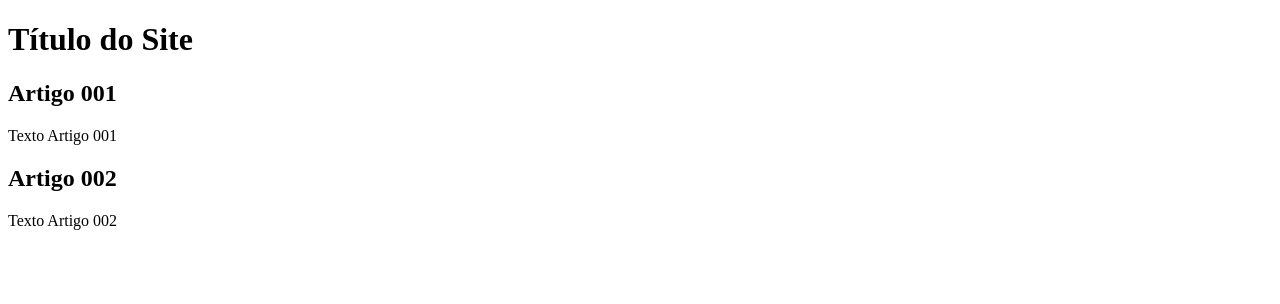
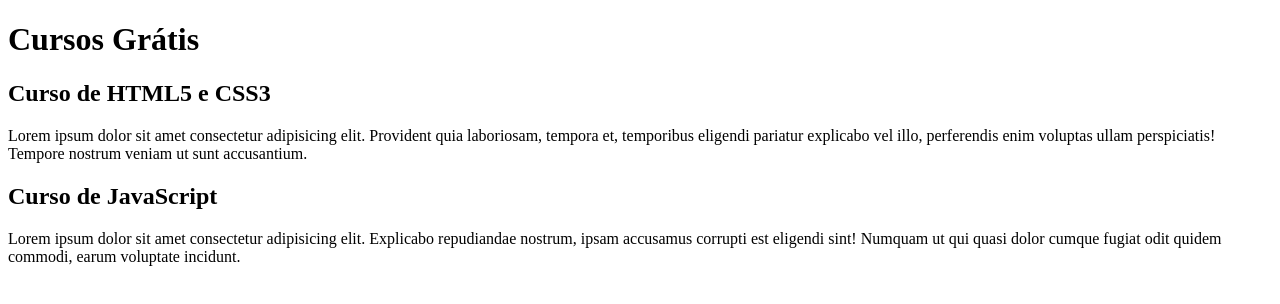
Before and after one commit to Julianapazevedo/Projeto-site, a plain HTML site: page index.html in a window 1280 px wide. Drawn offline with Linux system fonts and the light colour scheme.

Commit message:
comecei a escrever o conteúdo

```diff
--- a/index.html
+++ b/index.html
@@ -9,15 +9,15 @@
 <body>
     <main>
         <header>
-            <h1>Título do Site</h1>
+            <h1>Cursos Grátis</h1>
         </header>
         <article>
-            <h2>Artigo 001</h2>
-            <p>Texto Artigo 001</p>
+            <h2>Curso de HTML5 e CSS3</h2>
+            <p>Lorem ipsum dolor sit amet consectetur adipisicing elit. Provident quia laboriosam, tempora et, temporibus eligendi pariatur explicabo vel illo, perferendis enim voluptas ullam perspiciatis! Tempore nostrum veniam ut sunt accusantium.</p>
         </article>
         <article>
-            <h2>Artigo 002</h2>
-            <p>Texto Artigo 002</p>
+            <h2>Curso de JavaScript</h2>
+            <p>Lorem ipsum dolor sit amet consectetur adipisicing elit. Explicabo repudiandae nostrum, ipsam accusamus corrupti est eligendi sint! Numquam ut qui quasi dolor cumque fugiat odit quidem commodi, earum voluptate incidunt.</p>
         </article>
     </main>
 
```
